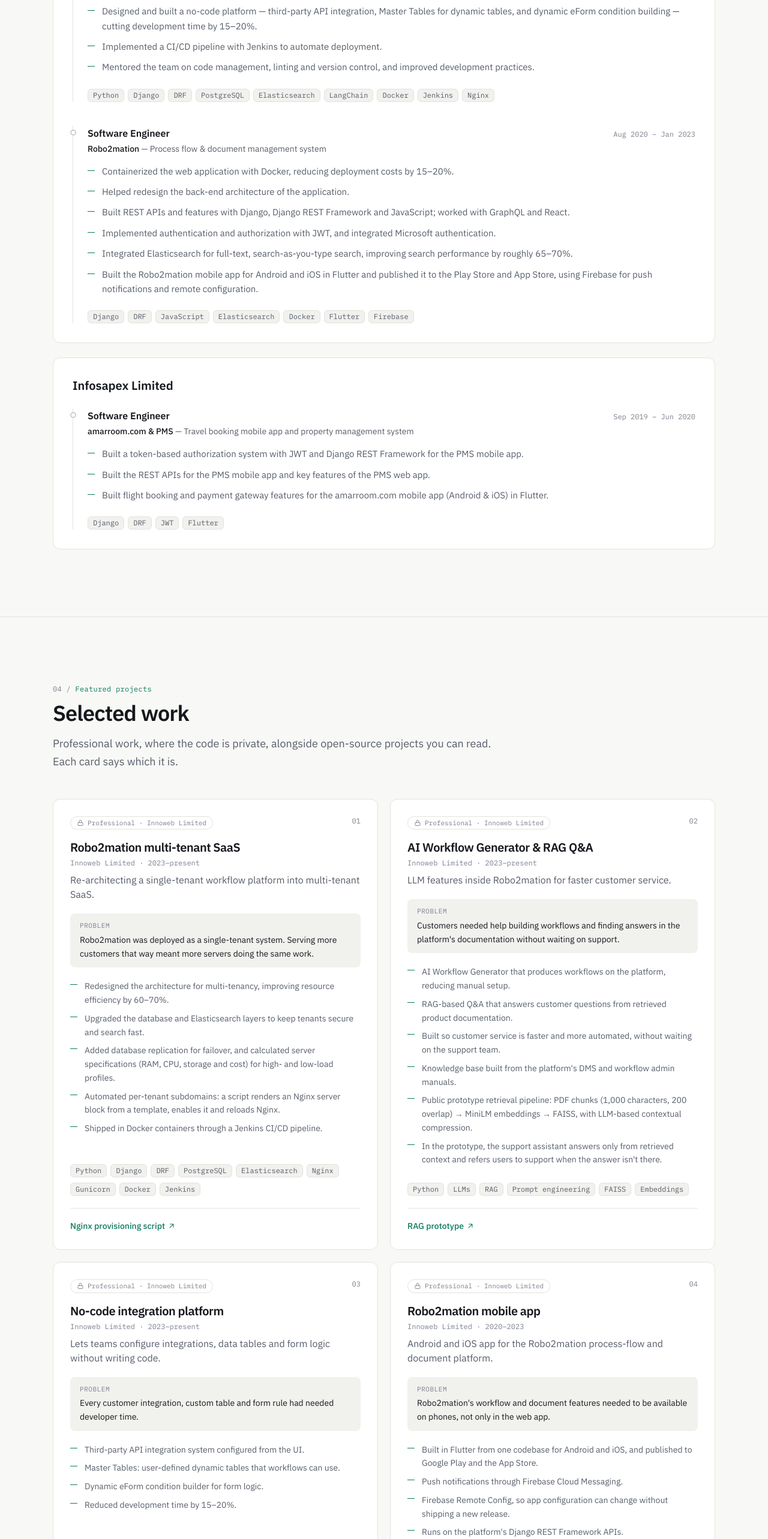
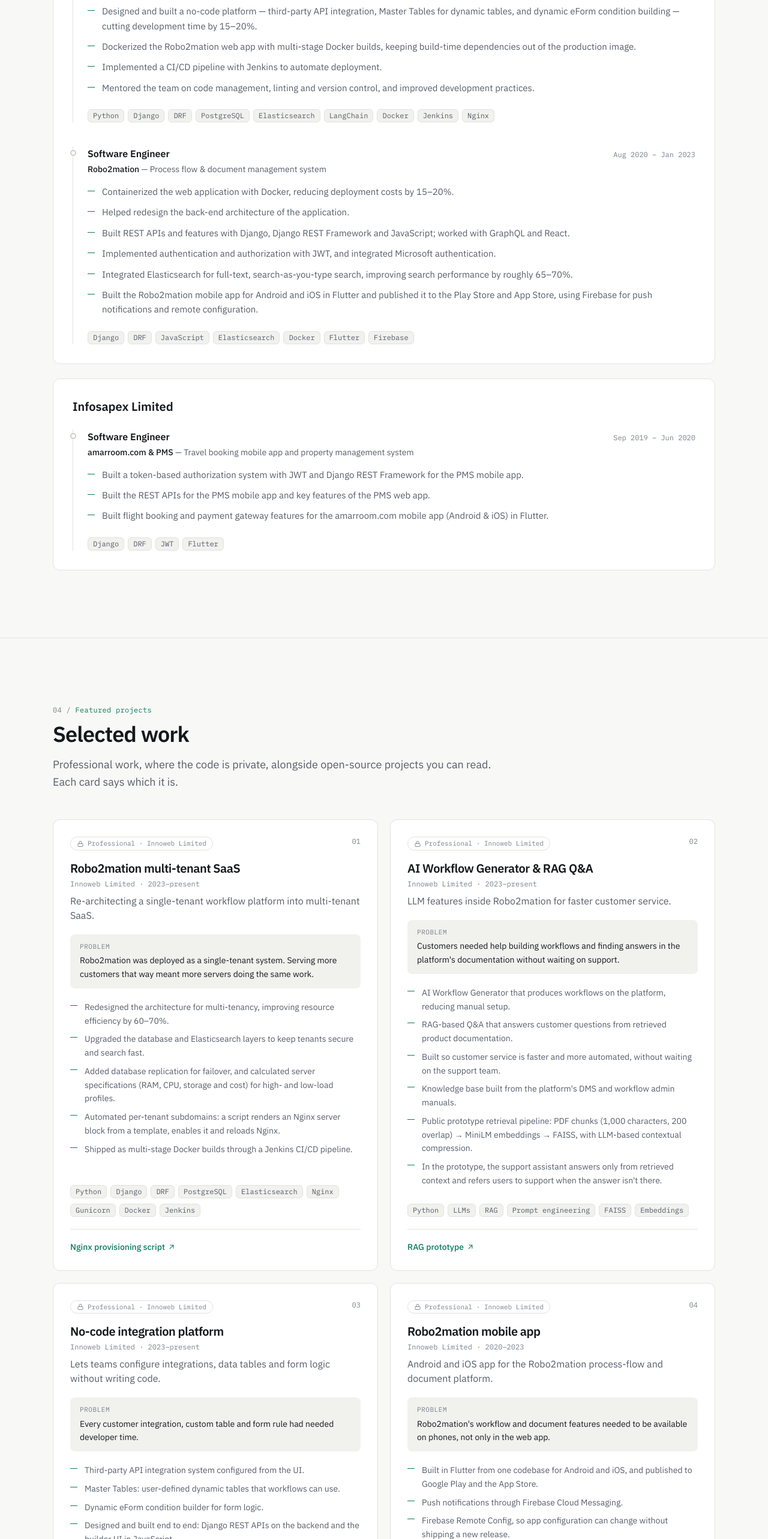
Before and after one commit to abushoaib99/portfolio, a Next.js app: page / in a window 1280 px wide. Shown: the part 3261-5827 px from the top of the page at 60% size. Built offline with nearby package versions, Linux system fonts and the light colour scheme; no server answers.

Commit message:
feat: enhance project descriptions with Dockerization details and new eForm features

```diff
--- a/src/data/profile.ts
+++ b/src/data/profile.ts
@@ -86,6 +86,7 @@
       "Implemented database replication for high availability and failover.",
       "Built AI-driven RAG Q&A and an AI Workflow Generator to make customer service faster and more automated.",
       "Designed and built a no-code platform — third-party API integration, Master Tables for dynamic tables, and dynamic eForm condition building — cutting development time by 15–20%.",
+      "Dockerized the Robo2mation web app with multi-stage Docker builds, keeping build-time dependencies out of the production image.",
       "Implemented a CI/CD pipeline with Jenkins to automate deployment.",
       "Mentored the team on code management, linting and version control, and improved development practices.",
     ],
@@ -141,7 +142,7 @@
       "Upgraded the database and Elasticsearch layers to keep tenants secure and search fast.",
       "Added database replication for failover, and calculated server specifications (RAM, CPU, storage and cost) for high- and low-load profiles.",
       "Automated per-tenant subdomains: a script renders an Nginx server block from a template, enables it and reloads Nginx.",
-      "Shipped in Docker containers through a Jenkins CI/CD pipeline.",
+      "Shipped as multi-stage Docker builds through a Jenkins CI/CD pipeline.",
     ],
     stack: ["Python", "Django", "DRF", "PostgreSQL", "Elasticsearch", "Nginx", "Gunicorn", "Docker", "Jenkins"],
     source: innoweb,
@@ -174,6 +175,8 @@
       "Third-party API integration system configured from the UI.",
       "Master Tables: user-defined dynamic tables that workflows can use.",
       "Dynamic eForm condition builder for form logic.",
+      "Designed and built end to end: Django REST APIs on the backend and the builder UI in JavaScript.",
+      "eForm amount fields use my currency input mask library for live, always-valid currency formatting.",
       "Reduced development time by 15–20%.",
     ],
     stack: ["Python", "Django", "DRF", "JavaScript", "PostgreSQL"],
```
